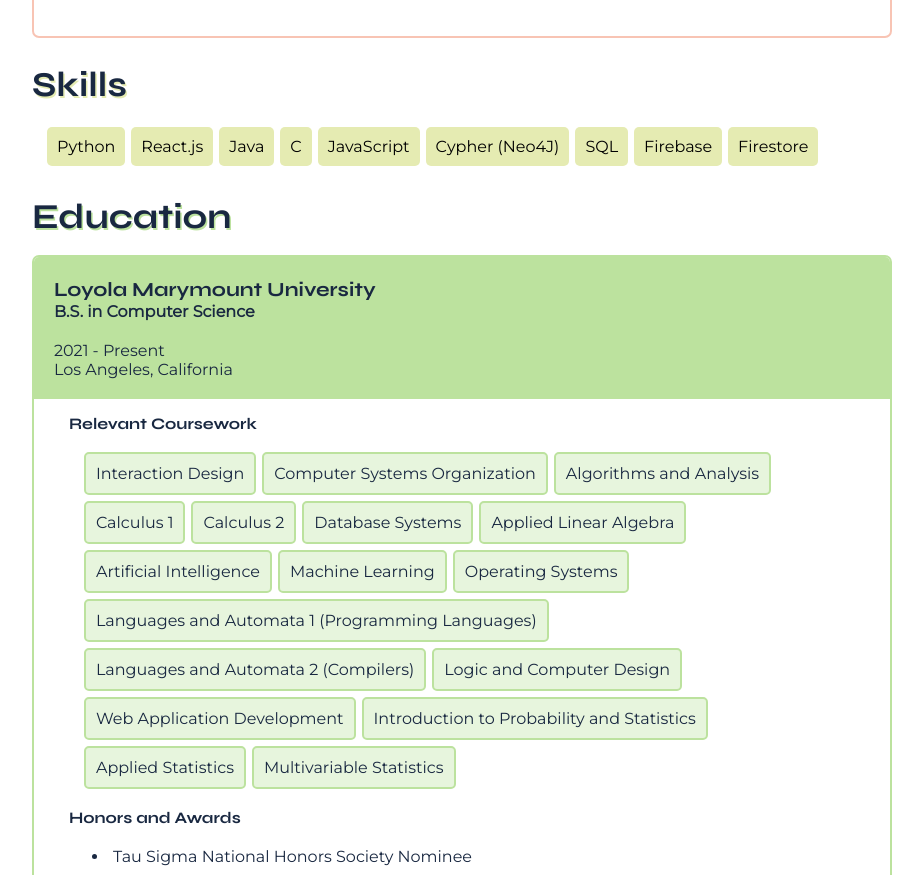
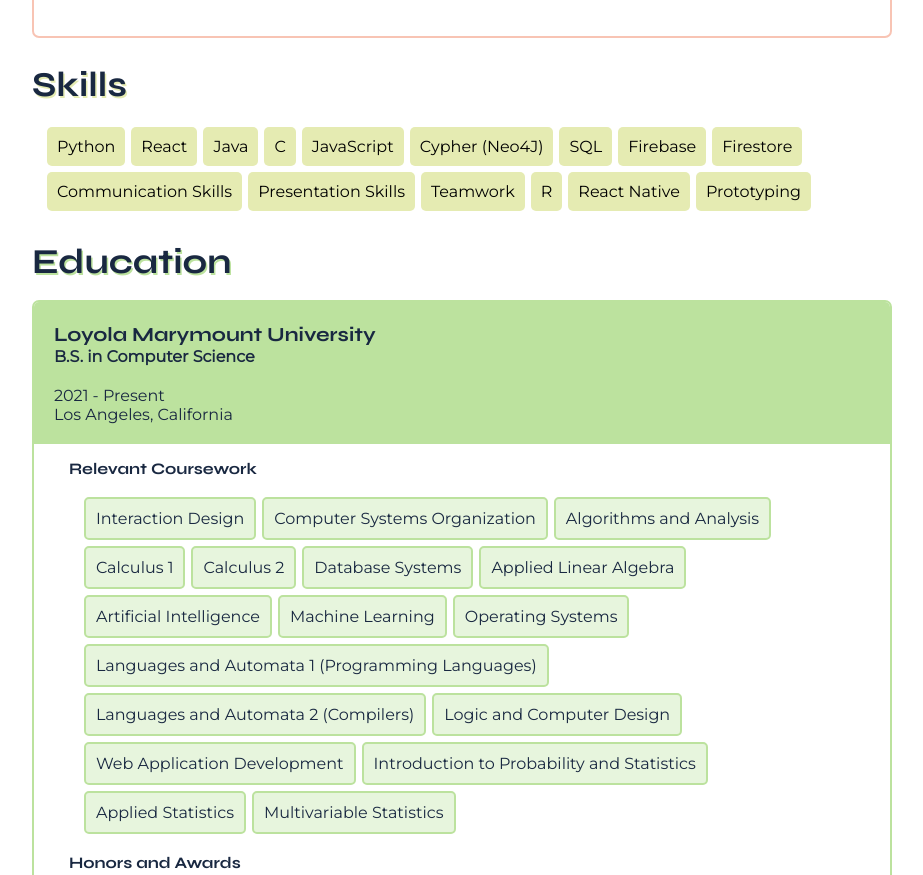
Before and after one commit to speer987/personal-website, a React (Create React App) app: page / in a window 1280 px wide. Shown: the part 7669-8544 px from the top of the page, without its empty margins (178-1101 px from the left). Built offline with nearby package versions, Linux system fonts and the light colour scheme.

Commit message:
adding updated skills list

```diff
--- a/src/components/skills.js
+++ b/src/components/skills.js
@@ -1,6 +1,6 @@
 const skills = [
   "Python",
-  "React.js",
+  "React",
   "Java",
   "C",
   "JavaScript",
@@ -8,5 +8,11 @@
   "SQL",
   "Firebase",
   "Firestore",
+  "Communication Skills",
+  "Presentation Skills",
+  "Teamwork",
+  "R",
+  "React Native",
+  "Prototyping",
 ];
 export default skills;
```
